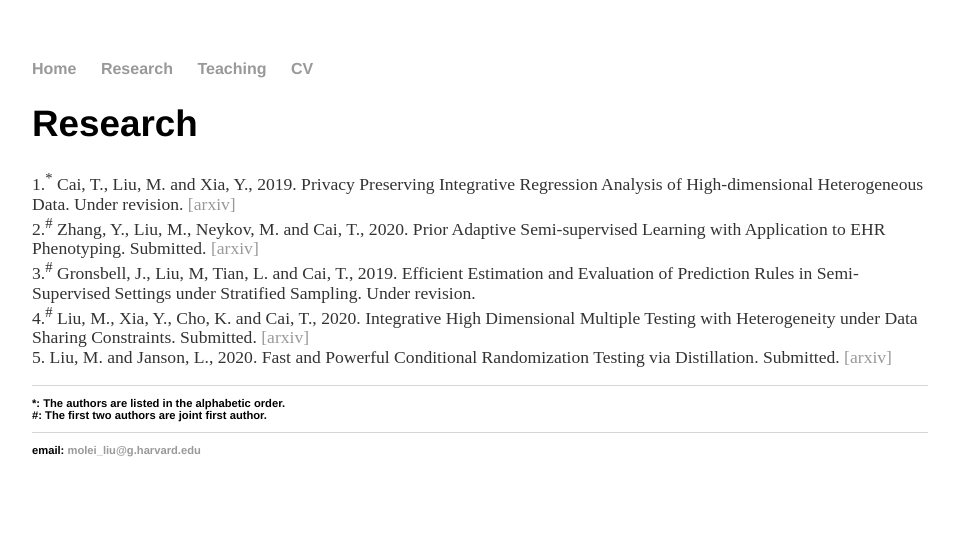
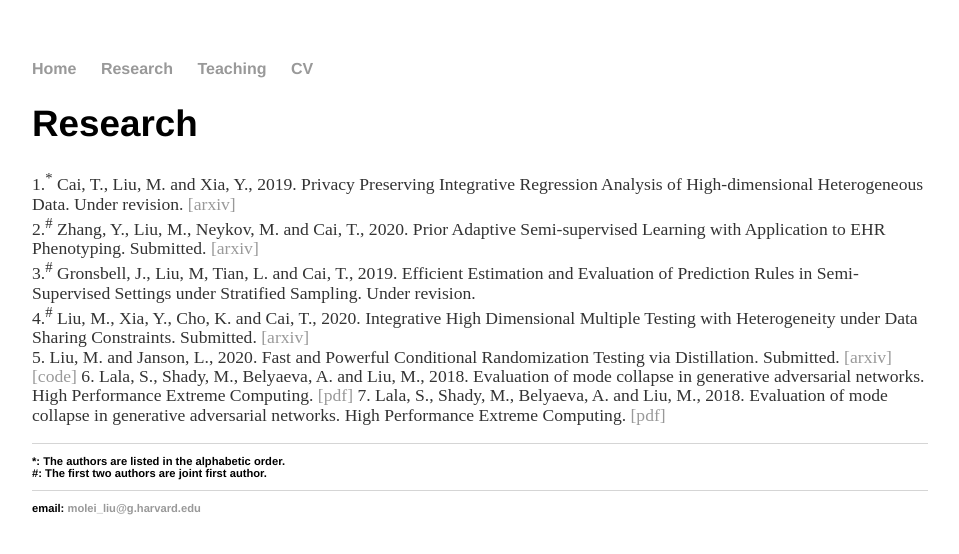
Before and after one commit to moleibobliu/moleibobliu.github.io, a Jekyll site: the page built from pub/index.html, in a window 1280 px wide. Shown: the top 554 px of the page, without its empty margins (160-1119 px from the left). Built offline with Jekyll 4.4.1, drawn with Linux system fonts in a browser that asks for light colours.

Commit message:
Update index.html

```diff
--- a/pub/index.html
+++ b/pub/index.html
@@ -23,8 +23,15 @@ title: Molei Liu
 	<br \> 5. Liu, M. and Janson, L., 2020.
 		Fast and Powerful Conditional Randomization Testing via Distillation.
 		Submitted. <a href="https://arxiv.org/abs/2006.03980"> [arxiv] </a>
+		<a href="https://github.com/moleibobliu/Distillation-CRT"> [code] </a>
 
-	</h1>
+	</h1> 6. Lala, S., Shady, M., Belyaeva, A. and Liu, M., 2018.
+                 Evaluation of mode collapse in generative adversarial networks.
+                 High Performance Extreme Computing. <a href="http://www.ieee-hpec.org/2018/2018program/index_htm_files/124.pdf"> [pdf] </a>
+         </h1> 7. Lala, S., Shady, M., Belyaeva, A. and Liu, M., 2018.
+                 Evaluation of mode collapse in generative adversarial networks.
+                 High Performance Extreme Computing. <a href="http://www.ieee-hpec.org/2018/2018program/index_htm_files/124.pdf"> [pdf] </a>
+
 	<footer>
 	    <ul>
 	           <li> *: The authors are listed in the alphabetic order. </a></li>
```
